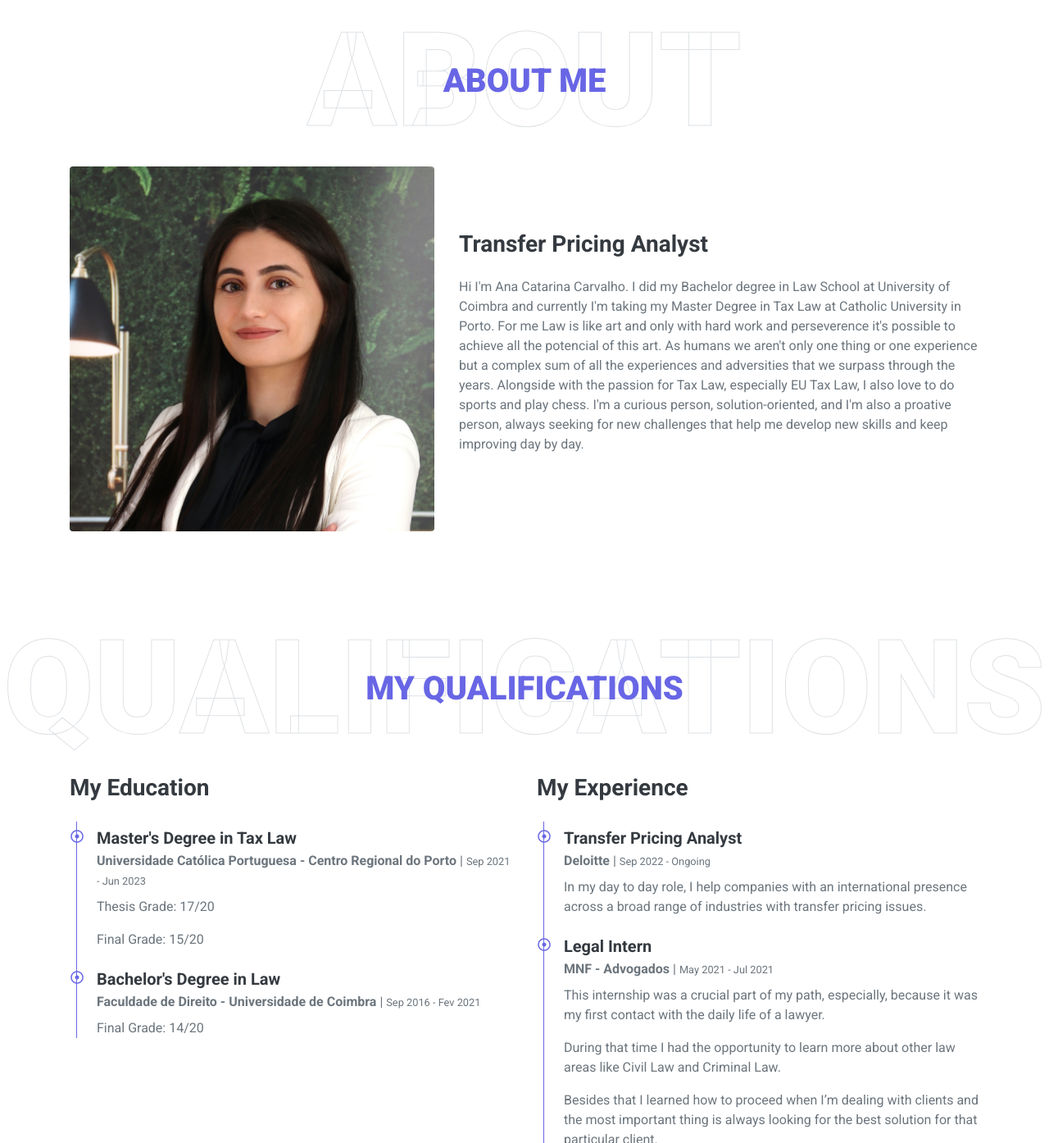
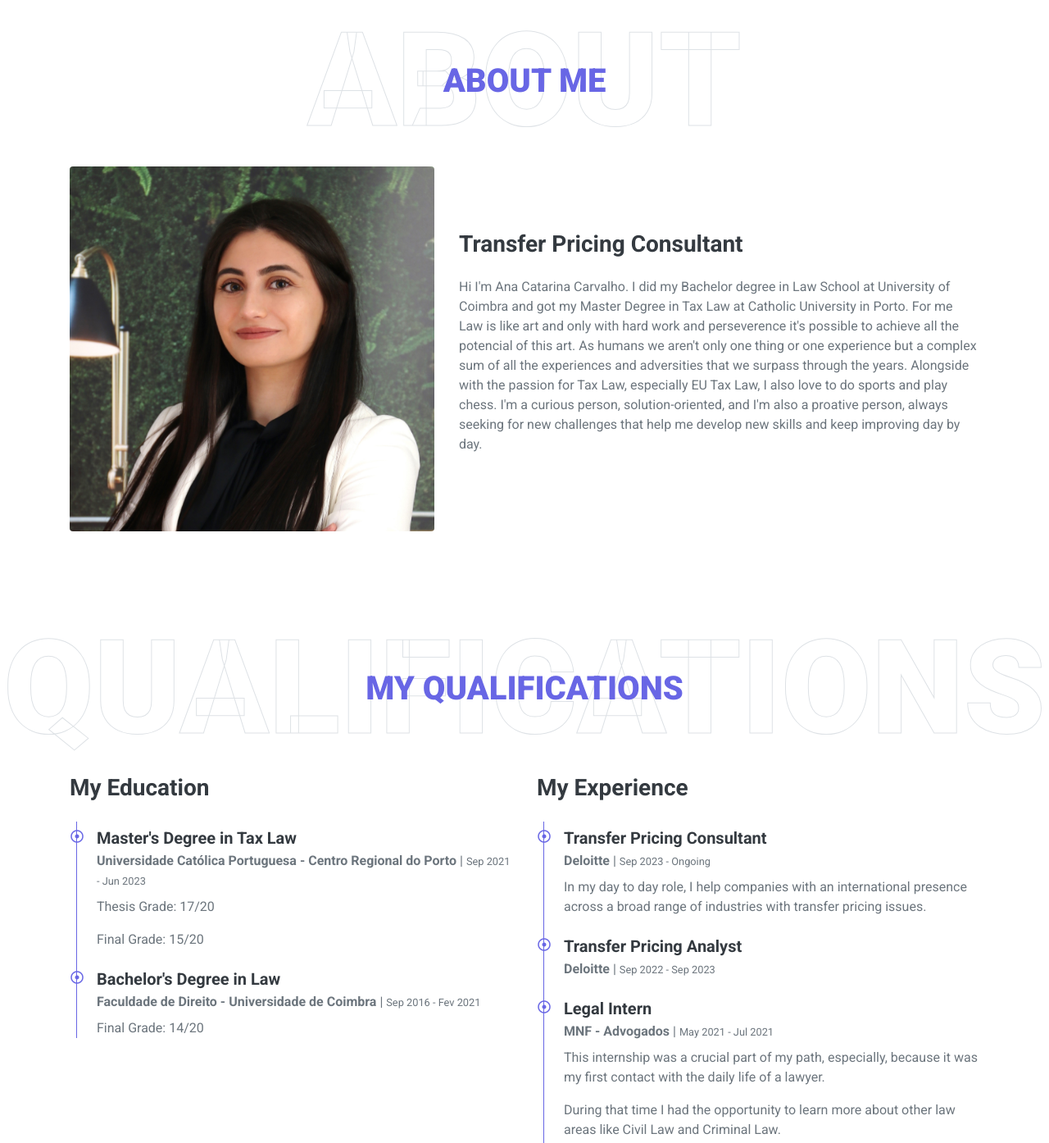
Before and after one commit to accc998/accc998.github.io, a plain HTML site: page index.html in a window 1280 px wide. Shown: the part 893-2287 px from the top of the page at 82% size. Drawn offline with nearby package versions, Linux system fonts and the light colour scheme.

Commit message:
feat: Update CV based on the latest developments

```diff
--- a/index.html
+++ b/index.html
@@ -69,7 +69,7 @@
         </div>
         <a
           target="_blank"
-          href="assets/pdf/Ana_Carvalho_Currículov9_ENG.pdf"
+          href="assets/pdf/Ana_Carvalho_Currículov10_ENG.pdf"
           class="btn btn-outline-primary d-none d-lg-block"
           >Download my CV</a
         >
@@ -117,7 +117,7 @@
             >
               <a
                 target="_blank"
-                href="./assets/pdf/Ana_Carvalho_Currículov9_ENG.pdf"
+                href="./assets/pdf/Ana_Carvalho_Currículov10_ENG.pdf"
                 class="btn btn-outline-light mr-md-5"
                 >Download CV</a
               >
@@ -174,10 +174,10 @@
             />
           </div>
           <div class="col-lg-7">
-            <h3 class="mb-4">Transfer Pricing Analyst</h3>
+            <h3 class="mb-4">Transfer Pricing Consultant</h3>
             <p>
               Hi I'm Ana Catarina Carvalho. I did my Bachelor degree in Law School at
-              University of Coimbra and currently I'm taking my Master Degree in
+              University of Coimbra and got my Master Degree in
               Tax Law at Catholic University in Porto. For me Law is like art
               and only with hard work and perseverence it's possible to achieve
               all the potencial of this art. As humans we aren't only one thing
@@ -256,13 +256,24 @@
                   class="far fa-dot-circle text-primary position-absolute"
                   style="top: 2px; left: -32px"
                 ></i>
+                <h5 class="font-weight-bold mb-1">Transfer Pricing Consultant</h5>
+                <p class="mb-2">
+                  <strong>Deloitte</strong> |
+                  <small>Sep 2023 - Ongoing</small>
+                </p>
+                <p>
+                  In my day to day role, I help companies with an international presence across a broad range of industries with transfer pricing issues.
+                </p>
+              </div>
+              <div class="position-relative mb-4">
+                <i
+                  class="far fa-dot-circle text-primary position-absolute"
+                  style="top: 2px; left: -32px"
+                ></i>
                 <h5 class="font-weight-bold mb-1">Transfer Pricing Analyst</h5>
                 <p class="mb-2">
                   <strong>Deloitte</strong> |
-                  <small>Sep 2022 - Ongoing</small>
-                </p>
-                <p>
-                  In my day to day role, I help companies with an international presence across a broad range of industries with transfer pricing issues.
+                  <small>Sep 2022 - Sep 2023</small>
                 </p>
               </div>
               <div class="position-relative mb-4">
```
Also changed, not shown: 1 other file.
